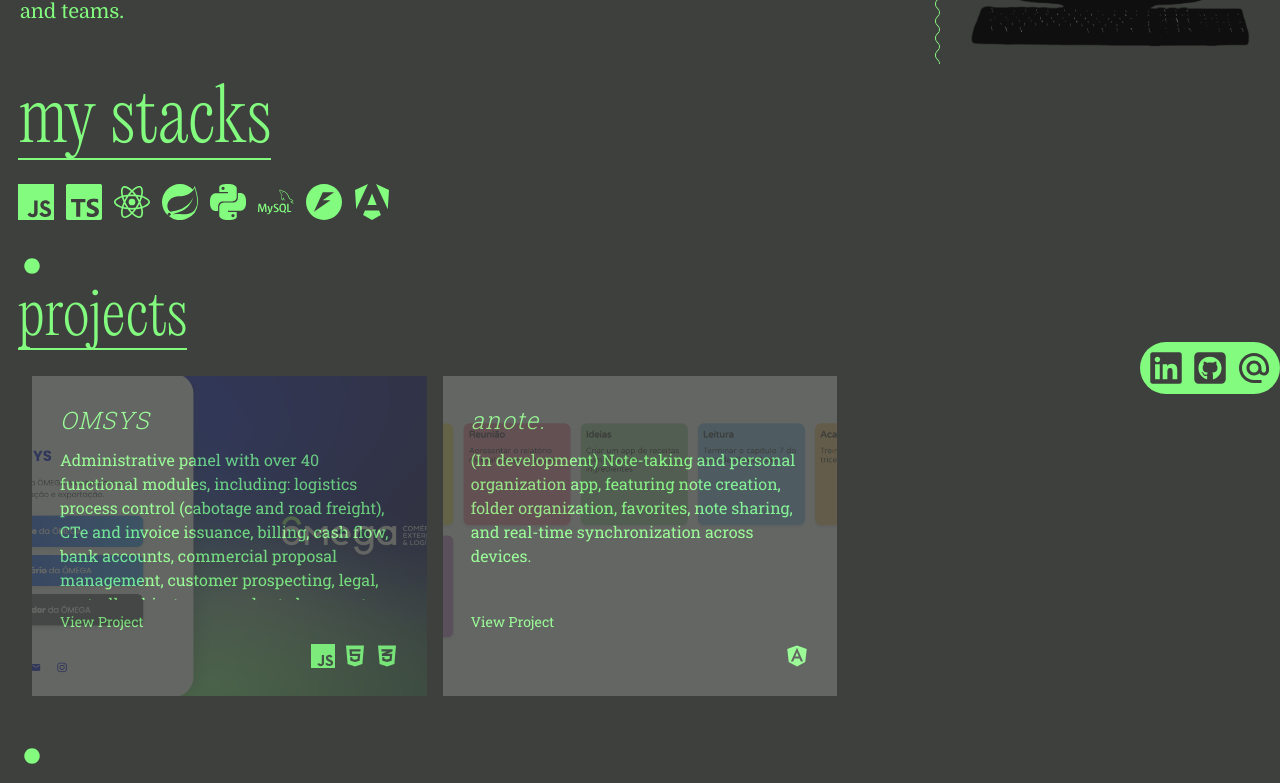
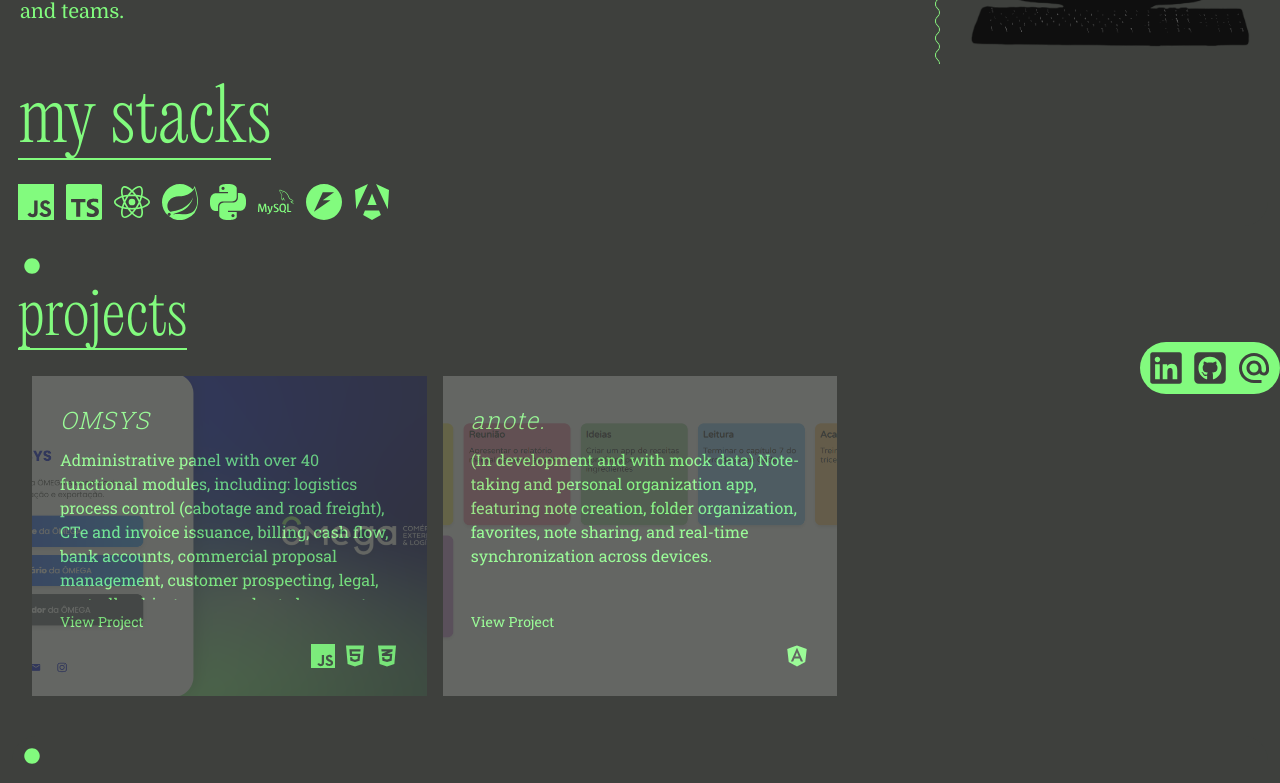
Before and after one commit to leonamlucius/portfolio, a React (Vite) app: page / in a window 1280 px wide. Shown: the part 386-1169 px from the top of the page. Built offline with nearby package versions, Linux system fonts and the light colour scheme; a web font is replaced by a local one.

Commit message:
url dos projetos

```diff
--- a/src/projetos.tsx
+++ b/src/projetos.tsx
@@ -13,7 +13,10 @@ import { FaAngular } from "react-icons/fa";
 
 interface ProjetosProps {
   onTitleVisibilityChange?: (visible: boolean) => void;
-  onProjetosVisibilityChange?: (visible: boolean, aboveViewport: boolean) => void;
+  onProjetosVisibilityChange?: (
+    visible: boolean,
+    aboveViewport: boolean,
+  ) => void;
   lang?: "pt" | "en";
 }
 type Projeto = {
@@ -21,6 +24,7 @@ type Projeto = {
   description: string;
   link: string;
   stacks: React.ReactElement[];
+  url: string;
 };
 function ProjetoModal({
   projeto,
@@ -60,6 +64,15 @@ function ProjetoModal({
         )}
 
         <p className="font-robot text-sm mt-4">{projeto.description}</p>
+
+        {projeto.url && (
+          <a
+            href={projeto.url}
+            className="font-robot text-sm mt-4 inline-block underline"
+          >
+            ACESSE
+          </a>
+        )}
       </div>
     </div>
   );
@@ -125,7 +138,11 @@ function Projetos({ lang = "pt", onProjetosVisibilityChange }: ProjetosProps) {
   useEffect(() => {
     if (!targetProjetos.current || !onProjetosVisibilityChange) return;
     const observer = new IntersectionObserver(
-      ([entry]) => onProjetosVisibilityChange(entry.isIntersecting, entry.boundingClientRect.bottom < 0),
+      ([entry]) =>
+        onProjetosVisibilityChange(
+          entry.isIntersecting,
+          entry.boundingClientRect.bottom < 0,
+        ),
       { threshold: 0 },
     );
     observer.observe(targetProjetos.current);
@@ -140,28 +157,30 @@ function Projetos({ lang = "pt", onProjetosVisibilityChange }: ProjetosProps) {
           : "Administrative panel with over 40 functional modules, including: logistics process control (cabotage and road freight), CTe and invoice issuance, billing, cash flow, bank accounts, commercial proposal management, customer prospecting, legal, controllership, team org chart, document library, internal ombudsman, announcements board, and training module.",
       link: imageOmsys,
       stacks: [<SiJavascript />, <FaHtml5 />, <FaCss3Alt />],
+      url: "",
     },
     {
       name: "anote.",
       description:
         lang === "pt"
-          ? "(Em desenvolvimento) Aplicação de anotações e organização pessoal, com funcionalidades como criação de notas, organização por pastas, marcação de favoritos, compartilhamento de notas e sincronização em tempo real entre dispositivos."
-          : "(In development) Note-taking and personal organization app, featuring note creation, folder organization, favorites, note sharing, and real-time synchronization across devices.",
+          ? "(Em desenvolvimento e com dados mockados) Aplicação de anotações e organização pessoal, com funcionalidades como criação de notas, organização por pastas, marcação de favoritos, compartilhamento de notas e sincronização em tempo real entre dispositivos."
+          : "(In development and with mock data) Note-taking and personal organization app, featuring note creation, folder organization, favorites, note sharing, and real-time synchronization across devices.",
       link: imageAnote,
       stacks: [<FaAngular />],
+      url: "https://anoto-seven.vercel.app/home",
     },
   ];
   return (
     <>
-      <div
-
-        className="bg-transparent w-full  justify-start items-center flex flex-col rounded-3xl overflow-clip"
-      >
+      <div className="bg-transparent w-full  justify-start items-center flex flex-col rounded-3xl overflow-clip">
         <div className="w-full flex items-start pt-3 pl-3 text-[#82fb7e] ">
           <FaCircle />
         </div>
 
-        <div ref={targetProjetos} className="w-full h-auto flex items-end  justify-start p-1.5 antialiased">
+        <div
+          ref={targetProjetos}
+          className="w-full h-auto flex items-end  justify-start p-1.5 antialiased"
+        >
           <div className="border-b-2 border-solid border-[#82fb7e] transition-all font-normal font-editorial-new-ultralight w-auto text-5xl sm:text-5xl md:text-6xl pt-2 box-border antialiased hover:scale-[1.02]">
             {lang === "pt" ? "projetos" : "projects"}
           </div>
```
